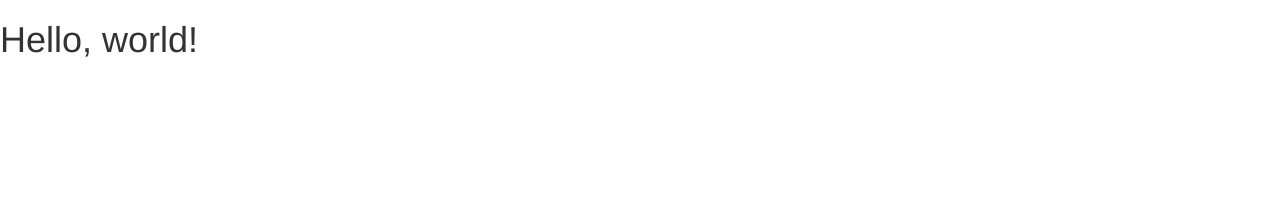
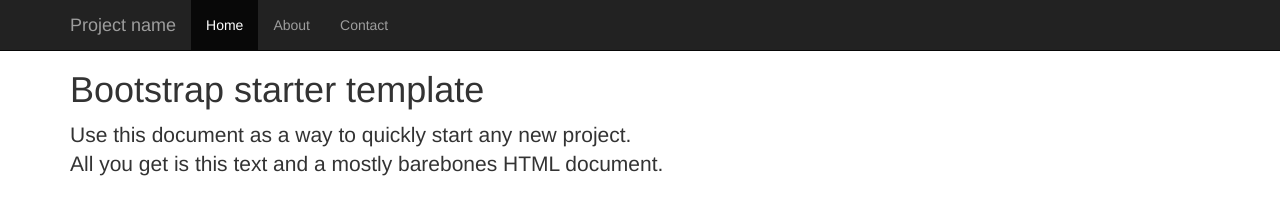
Before and after one commit to TanjaSS/bootstrap-template, a website: page index.html in a window 1280 px wide. Drawn offline with Linux system fonts and the light colour scheme.

Commit message:
Add navbar and container

```diff
--- /dev/null
+++ b/assets/css/style.css
@@ -0,0 +1,3 @@
+body {
+  padding-top: 50px;
+}
--- a/index.html
+++ b/index.html
@@ -8,6 +8,7 @@
 
     <!-- Bootstrap -->
     <link rel="stylesheet" href="bower_components/bootstrap/dist/css/bootstrap.min.css">
+    <link rel="stylesheet" href="assets/css/style.css">
 
     <!-- HTML5 shim and Respond.js for IE8 support of HTML5 elements and media queries -->
     <!-- WARNING: Respond.js doesn't work if you view the page via file:// -->
@@ -17,7 +18,35 @@
     <![endif]-->
   </head>
   <body>
-    <h1>Hello, world!</h1>
+    <nav class="navbar navbar-inverse navbar-fixed-top" role="navigation">
+      <div class="container">
+        <div class="navbar-header">
+          <button type="button" class="navbar-toggle collapsed" data-toggle="collapse" data-target="#navbar" aria-expanded="false" aria-controls="navbar">
+            <span class="sr-only">Toggle navigation</span>
+            <span class="icon-bar"></span>
+            <span class="icon-bar"></span>
+            <span class="icon-bar"></span>
+          </button>
+          <a class="navbar-brand" href="#">Project name</a>
+        </div>
+        <div id="navbar" class="collapse navbar-collapse">
+          <ul class="nav navbar-nav">
+            <li class="active"><a href="#">Home</a></li>
+            <li><a href="#about">About</a></li>
+            <li><a href="#contact">Contact</a></li>
+          </ul>
+        </div><!--/.nav-collapse -->
+      </div>
+    </nav>
+
+    <div class="container">
+
+      <div class="starter-template">
+        <h1>Bootstrap starter template</h1>
+        <p class="lead">Use this document as a way to quickly start any new project.<br> All you get is this text and a mostly barebones HTML document.</p>
+      </div>
+
+    </div>
 
     <!-- jQuery (necessary for Bootstrap's JavaScript plugins) -->
     <script src="bower_components/jquery/dist/jquery.min.js"></script>
```
